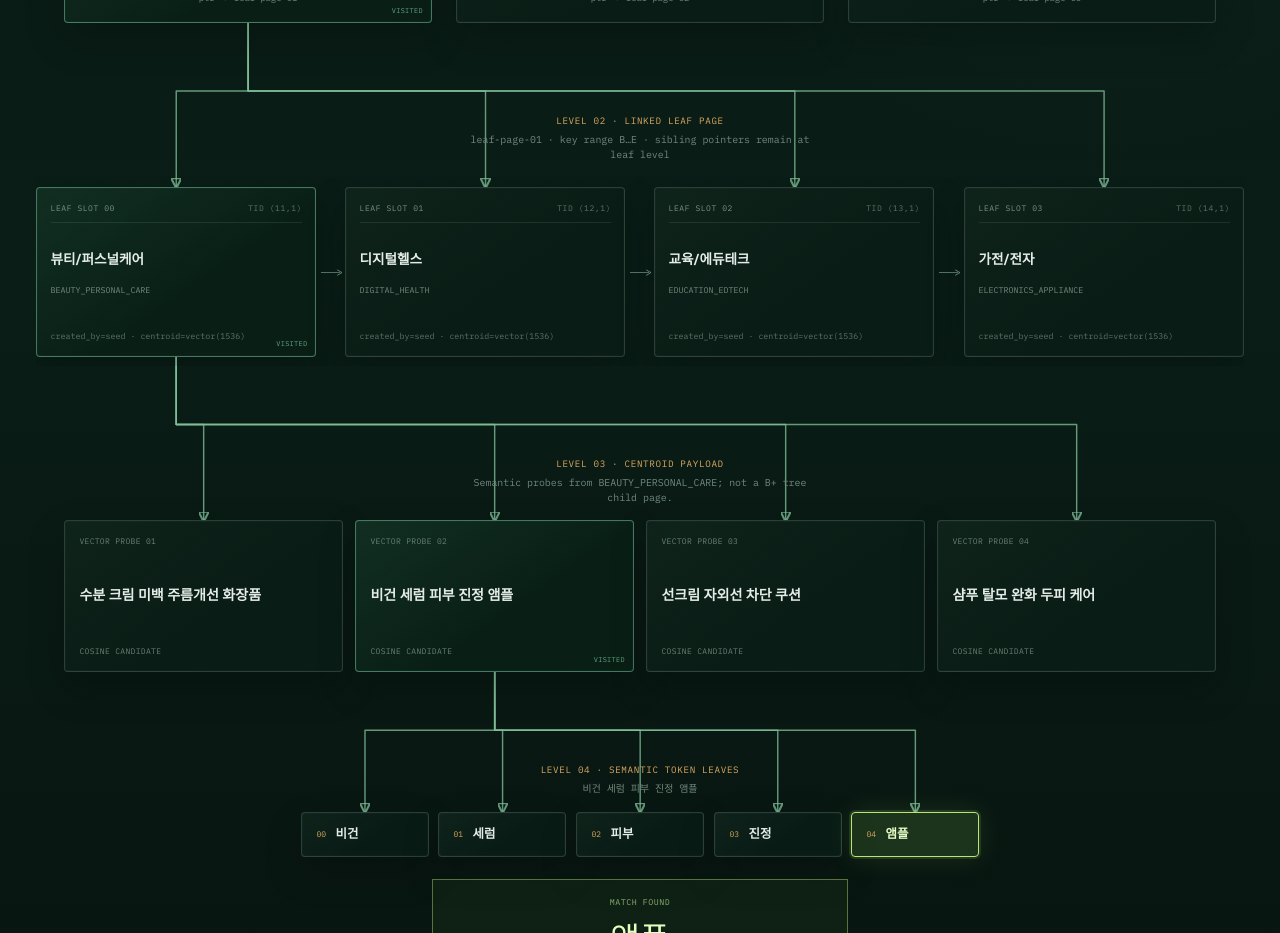
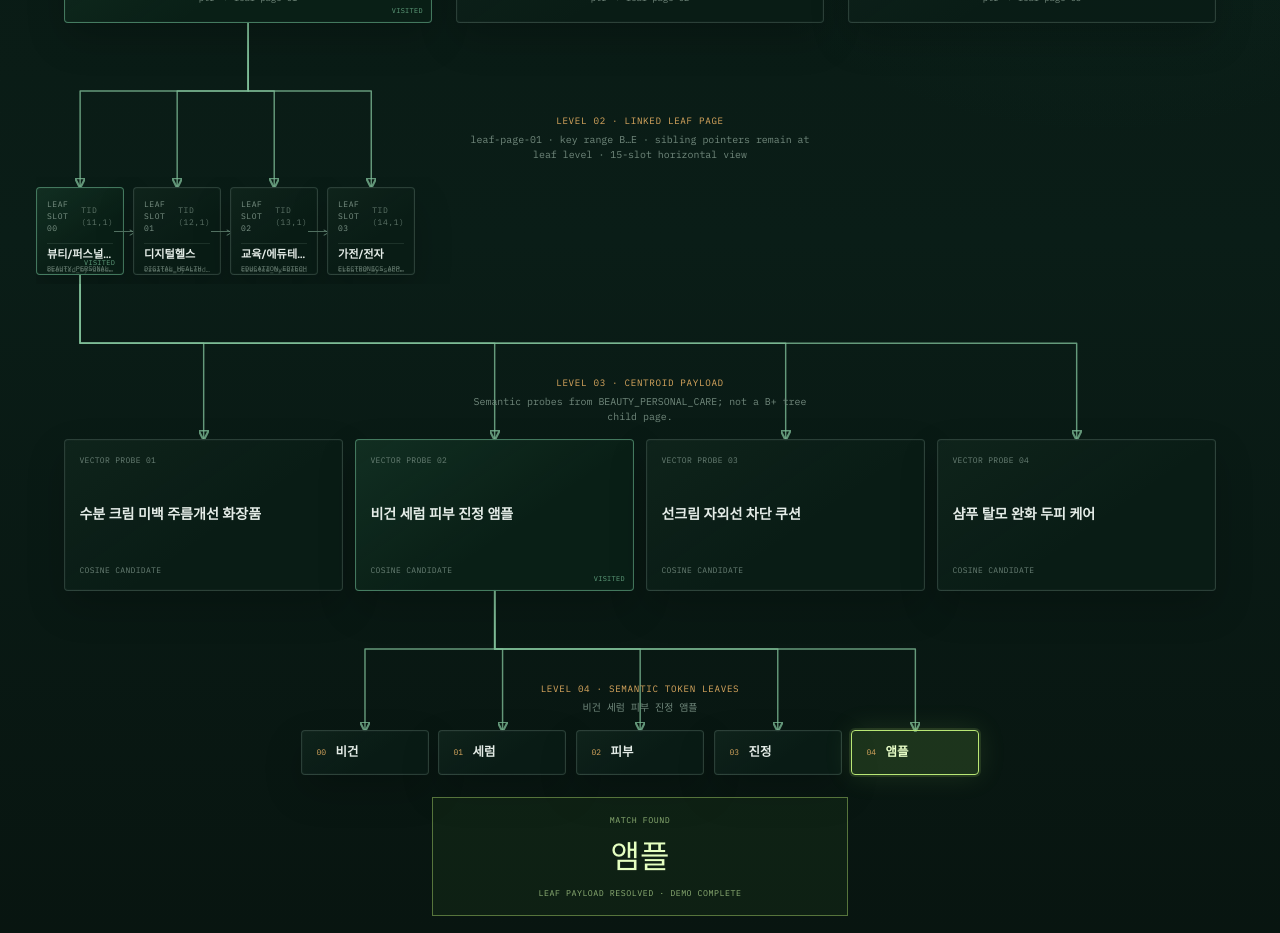
Before and after one commit to kitavkdl/developAgent, a Next.js app in the folder apps/web/: page /database in a window 1280 px wide. Shown: the part 880-1813 px from the top of the page. Built offline with nearby package versions, Linux system fonts and the light colour scheme.

Commit message:
Tighten leaf nodes into horizontal slots

```diff
--- a/apps/web/app/database/database.module.css
+++ b/apps/web/app/database/database.module.css
@@ -497,11 +497,15 @@ button.dbPage:focus-visible,
 }
 
 .leafChain {
+  --leaf-slot-count: 15;
+  --leaf-gap: 0.55rem;
   display: flex;
   align-items: stretch;
+  gap: var(--leaf-gap);
   width: min(100%, 86rem);
   margin-inline: auto;
   padding-block: 0.6rem;
+  min-width: 0;
   overflow-x: auto;
   overscroll-behavior-inline: contain;
   scroll-snap-type: inline mandatory;
@@ -512,15 +516,15 @@ button.dbPage:focus-visible,
 .leafChain > li {
   --delay: calc(var(--node-index) * 100ms);
   position: relative;
-  flex: 1 0 0;
-  min-width: 13.5rem;
-  padding-right: 1.8rem;
+  flex: 0 0 max(
+    5.4rem,
+    calc(
+      (100% - (var(--leaf-slot-count) - 1) * var(--leaf-gap)) /
+        var(--leaf-slot-count)
+    )
+  );
   scroll-snap-align: center;
   animation: page-descend 0.72s var(--delay) var(--ease-stage) both;
-}
-
-.leafChain > li:last-child {
-  padding-right: 0;
 }
 
 .leafChain > li:not(:last-child)::before {
@@ -528,7 +532,7 @@ button.dbPage:focus-visible,
   position: absolute;
   z-index: 1;
   top: 50%;
-  right: 0.3rem;
+  right: calc(var(--leaf-gap) * -1);
   width: 1.2rem;
   height: 1px;
   background: #557565;
@@ -539,7 +543,7 @@ button.dbPage:focus-visible,
   position: absolute;
   z-index: 2;
   top: calc(50% - 0.46rem);
-  right: 0.15rem;
+  right: calc(var(--leaf-gap) * -1 - 0.15rem);
   color: #6e9481;
   font-family: var(--font-mono);
   font-size: 0.7rem;
@@ -548,23 +552,31 @@ button.dbPage:focus-visible,
 .leafPage {
   display: grid;
   gap: 0.65rem;
-  height: 100%;
-  min-height: 10.6rem;
-  padding: 0.85rem;
+  aspect-ratio: 1;
+  min-height: 0;
+  min-width: 0;
+  height: auto;
+  overflow: hidden;
+  padding: 0.62rem;
 }
 
 .leafPage > strong {
   align-self: center;
-  font-size: 0.85rem;
+  overflow: hidden;
+  font-size: 0.7rem;
   line-height: 1.3;
+  text-overflow: ellipsis;
+  white-space: nowrap;
 }
 
 .leafPage > code,
 .leafPage > small {
+  overflow: hidden;
   color: #72887c;
   font-family: var(--font-mono);
-  font-size: 0.52rem;
-  overflow-wrap: anywhere;
+  font-size: 0.43rem;
+  text-overflow: ellipsis;
+  white-space: nowrap;
 }
 
 .leafPage > small {
@@ -967,10 +979,6 @@ button.dbPage:focus-visible,
     padding-right: 1rem;
   }
 
-  .leafChain > li {
-    flex-basis: min(76vw, 16rem);
-  }
-
   .payloadGrid {
     display: flex;
     width: calc(100% + 1rem);
--- a/apps/web/components/database/CategoryMemoryBTree.tsx
+++ b/apps/web/components/database/CategoryMemoryBTree.tsx
@@ -447,7 +447,7 @@ export function CategoryMemoryBTree() {
               <span>LEVEL 02 · LINKED LEAF PAGE</span>
               <p>
                 {selectedPage.pageId} · key range {selectedPage.keyRange} ·
-                sibling pointers remain at leaf level
+                sibling pointers remain at leaf level · 15-slot horizontal view
               </p>
             </header>
             <ol className={styles.leafChain}>
```
